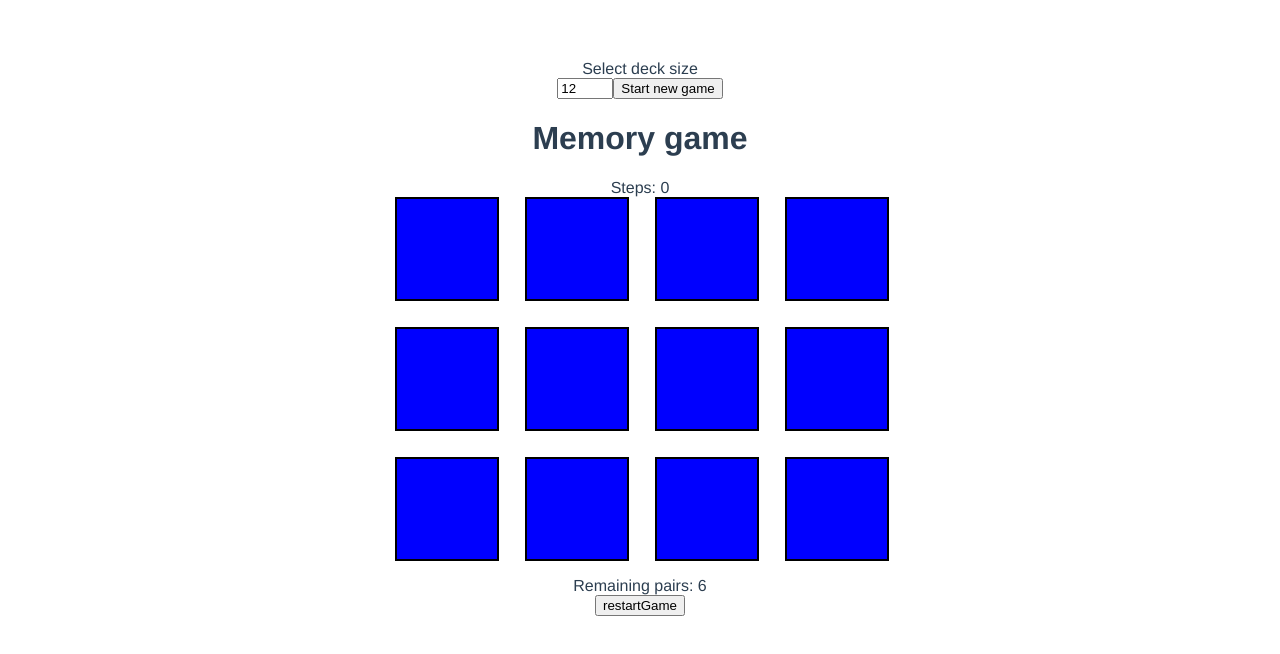
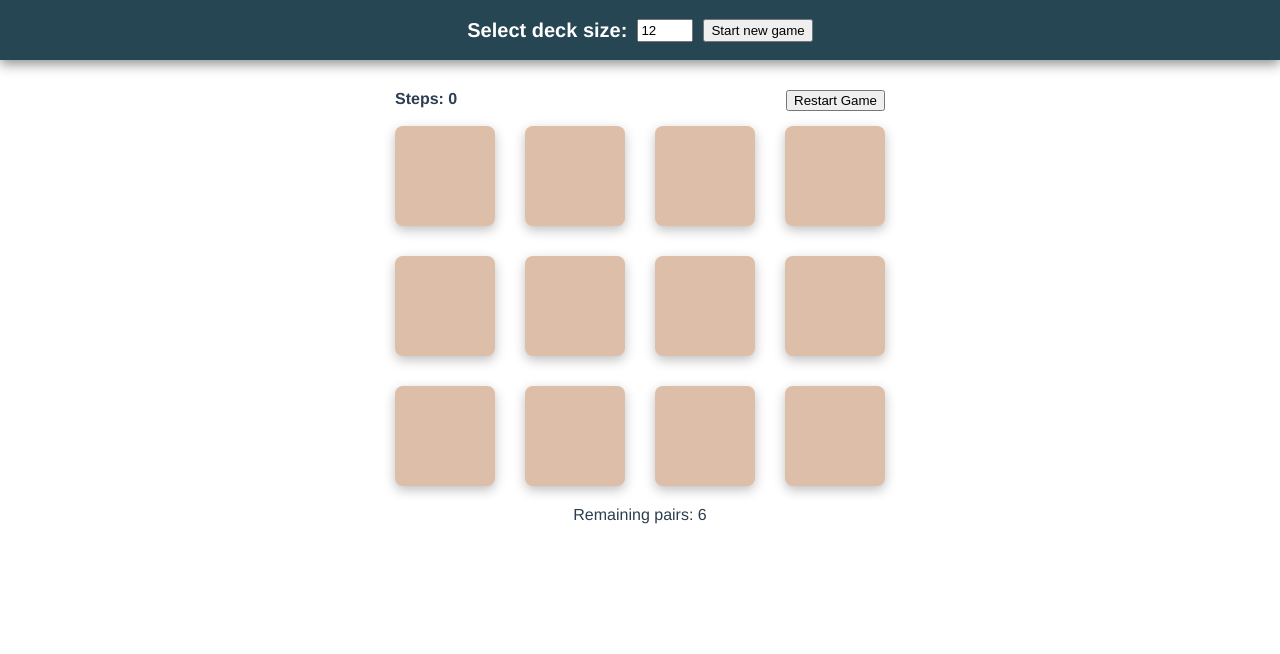
Before and after one commit to tivcsu/memory-game-vue, a Vue app: page / in a window 1280 px wide. Both pictures are taken after a click on the button "Start new game". Shown: the top 654 px of the page. Built offline with nearby package versions, Linux system fonts and the light colour scheme.

Commit message:
Added some styling

```diff
--- a/src/App.vue
+++ b/src/App.vue
@@ -1,18 +1,29 @@
 <template>
   <div class="header">
     <div class="deck-size">
-      <div class="deck-size__text">Select deck size</div>
-      <input type="number" max="20" min="6" step="2" v-model="deckSize" />
+      <div class="deck-size__text">Select deck size:</div>
+      <input
+        class="deck-size__value"
+        type="number"
+        max="20"
+        min="6"
+        step="2"
+        v-model="deckSize"
+      />
       <button @click="newGame">Start new game</button>
       <button v-if="canContinue && !gameStarted" @click="continueGame">
         Continue previous game
       </button>
     </div>
-    <h1>Memory game</h1>
   </div>
+  <h1 v-if="!gameStarted">Memory game</h1>
   <LandingPage v-if="!gameStarted" />
   <div class="game-page" v-else>
-    <div>Steps: {{ steps }}</div>
+    <div class="status-row">
+      <div class="steps">Steps: {{ steps }}</div>
+      <button @click="restartGame">Restart Game</button>
+    </div>
+
     <div class="game-board">
       <Card
         v-for="(card, index) in cardList"
@@ -25,7 +36,6 @@
       />
     </div>
     <div>{{ gameStatus }}</div>
-    <button @click="restartGame">restartGame</button>
   </div>
 </template>
 
@@ -174,7 +184,45 @@ watch(
   -moz-osx-font-smoothing: grayscale;
   text-align: center;
   color: #2c3e50;
-  margin-top: 60px;
+  height: 100%;
+}
+body {
+  margin: 0;
+  padding: 0;
+}
+
+.header {
+  background-color: #264653;
+  height: 60px;
+  display: flex;
+  align-items: center;
+  margin-bottom: 30px;
+  box-shadow: 0px 4px 12px rgba(0, 0, 0, 0.45);
+}
+
+.status-row {
+  display: flex;
+  justify-content: space-between;
+  max-width: 490px;
+  margin: 0 auto 15px;
+}
+
+.deck-size {
+  display: flex;
+  max-width: 490px;
+  margin: 0 auto;
+  justify-content: center;
+}
+
+.deck-size__text {
+  color: white;
+  font-size: 20px;
+  font-weight: 600;
+}
+
+.deck-size__value {
+  margin-right: 10px;
+  margin-left: 10px;
 }
 
 .game-board {
@@ -184,6 +232,10 @@ watch(
   column-gap: 30px;
   justify-content: center;
   margin-bottom: 20px;
+}
+.steps {
+  font-weight: 600;
+  font-size: 16px;
 }
 .card {
   width: 100px;
--- a/src/components/Card.vue
+++ b/src/components/Card.vue
@@ -39,17 +39,18 @@ const flipCard = () => {
   width: 100%;
   height: 100%;
   cursor: pointer;
-  border: 2px solid black;
+  box-shadow: 0px 4px 12px rgba(0, 0, 0, 0.25);
+  border-radius: 8px;
 }
 img {
   position: relative;
   width: 60%;
 }
 .card--back {
-  background-color: blue;
+  background-color: #ddbea9;
 }
 .matched {
-  border: none;
   cursor: default;
+  box-shadow: none;
 }
 </style>
--- a/src/components/LandingPage.vue
+++ b/src/components/LandingPage.vue
@@ -3,7 +3,8 @@
     <h2>Rules:</h2>
     <p>
       Set the deck size you would like to play with and click
-      <b>Start new game</b>
+      <b>Start new game</b> or continue your previous game by clicking the
+      <b>Continue previous game</b> button.
     </p>
     <p>Find all the pairs to win the game.</p>
   </div>
```
